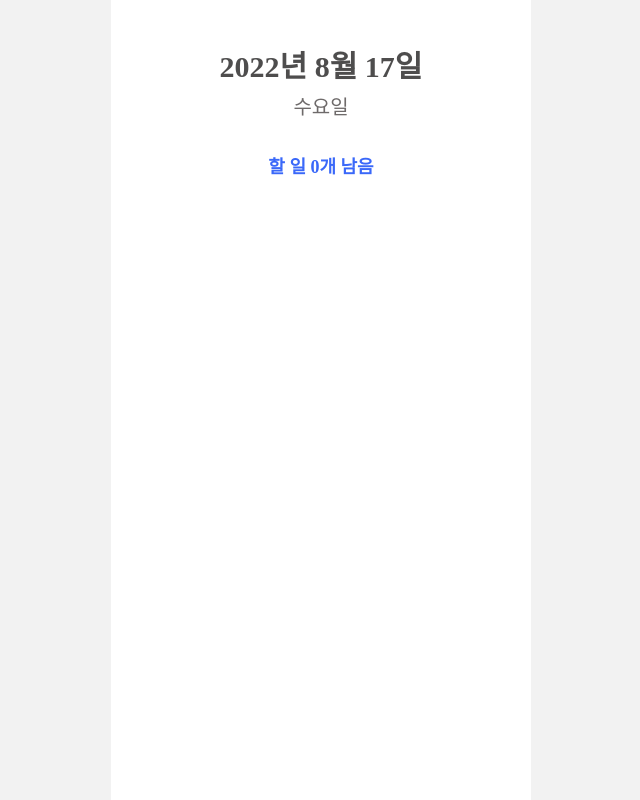
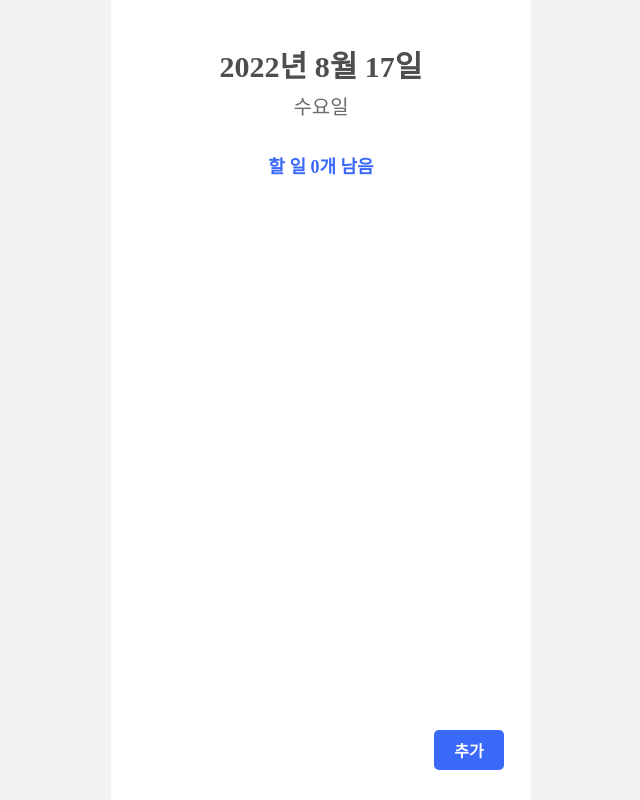
Before and after one commit to ShinjungOh/2022-todolist-challenge, a Next.js app in the folder 2022-08-16/: page /todolist in a window 1280 px wide. Shown: the whole page, without its empty margins (319-959 px from the left). Built offline with nearby package versions, Linux system fonts and the light colour scheme.

Commit message:
[ADD] TodoCreate 구현

```diff
--- /dev/null
+++ b/2022-08-16/lib/utils/getDateString.ts
@@ -0,0 +1,17 @@
+const getDateString = () => {
+  const today = new Date();
+
+  const dateString = today.toLocaleString('ko-KR', {
+    year: 'numeric',
+    month: 'long',
+    day: 'numeric',
+  });
+
+  const dayName = today.toLocaleString('ko-KR', {
+    weekday: 'long',
+  });
+
+  return { dateString, dayName };
+};
+
+export default getDateString;
--- a/2022-08-16/pages/todolist.tsx
+++ b/2022-08-16/pages/todolist.tsx
@@ -1,23 +1,47 @@
-import React from 'react';
+import React, { ChangeEvent, FormEvent, useState } from 'react';
 
-import { TodoHeader } from '@components/todo';
+import { TodoCreate, TodoHeader } from '@components/todo';
+
+import getDateString from '../lib/utils/getDateString';
+
+const {
+  dateString,
+  dayName,
+} = getDateString();
 
 const Todolist = () => {
-  const today = new Date();
+  const [isOpenCreate, setIsOpenCreate] = useState(false);
+  const [createInput, setCreateInput] = useState('');
 
-  const dateString = today.toLocaleString('ko-KR', {
-    year: 'numeric',
-    month: 'long',
-    day: 'numeric',
-  });
+  const onToggleIsOpenCreate = () => {
+    setIsOpenCreate((prev) => !prev);
+  };
 
-  const dayName = today.toLocaleString('ko-KR', {
-    weekday: 'long',
-  });
+  const onChangeCreateInput = (e: ChangeEvent<HTMLInputElement>) => {
+    const { value } = e.target;
+    setCreateInput(value);
+  };
+
+  const onSubmitCreate = (e: FormEvent<HTMLFormElement>) => {
+    e.preventDefault();
+    setIsOpenCreate(false);
+    setCreateInput('');
+  };
 
   return (
     <div>
-      <TodoHeader dateString={dateString} dayName={dayName} undoneTaskLength={0} />
+      <TodoHeader
+        dateString={dateString}
+        dayName={dayName}
+        undoneTaskLength={0}
+      />
+      <TodoCreate
+        isOpen={isOpenCreate}
+        onToggle={onToggleIsOpenCreate}
+        onChange={onChangeCreateInput}
+        onSubmit={onSubmitCreate}
+        value={createInput}
+      />
     </div>
   );
 };
--- /dev/null
+++ b/2022-08-16/ui/components/todo/TodoCreate.tsx
@@ -0,0 +1,76 @@
+import React, { ChangeEvent, FormEvent } from 'react';
+import styled from 'styled-components';
+
+interface Props {
+  isOpen: boolean;
+  onToggle: () => void;
+  onChange: (e: ChangeEvent<HTMLInputElement>) => void;
+  onSubmit: (e: FormEvent<HTMLFormElement>) => void;
+  value: string;
+}
+
+const TodoCreate = ({
+  isOpen,
+  onToggle,
+  onChange,
+  onSubmit,
+  value,
+}: Props) => (
+  <>
+    <CreateButton isOpen={isOpen} onClick={onToggle}>
+      {isOpen ? '닫기' : '추가'}
+    </CreateButton>
+    {
+      isOpen && (
+        <CreateContainer>
+          <CreateForm onSubmit={onSubmit}>
+            <Input onChange={onChange} value={value} placeholder="입력 후 Enter" />
+          </CreateForm>
+        </CreateContainer>
+      )
+    }
+  </>
+);
+
+export default TodoCreate;
+
+const CreateButton = styled.button<{isOpen: boolean}>`
+  width: 70px;
+  height: 40px;
+  background-color: #3a68f9;
+  color: white;
+  border: 1px none;
+  border-radius: 5px;
+  font-size: 16px;
+  font-weight: bold;
+  position: absolute;
+  bottom: 30px;
+  right: 27px;
+  cursor: pointer;
+  z-index: 5;
+  transition: 0.5s all ease-in;
+`;
+
+const CreateContainer = styled.div`
+  width: 100%;
+  height: 100px;
+  position: absolute;
+  bottom: 60px;
+  display: flex;
+  flex-direction: column;
+  justify-content: center;
+  align-items: center;
+`;
+
+const CreateForm = styled.form`
+`;
+
+const Input = styled.input`
+  width: 320px;
+  height: 40px;
+  padding: 10px;
+  background-color: white;
+  border: 1px solid #6e6a6a;
+  border-radius: 5px;
+  font-size: 16px;
+`;
--- a/2022-08-16/ui/components/todo/TodoHeader.tsx
+++ b/2022-08-16/ui/components/todo/TodoHeader.tsx
@@ -33,7 +33,7 @@ const Container = styled.div`
 
 const Title = styled.h1`
   font-size: 30px;
-  color: rgba(37, 36, 36, 0.81);
+  color: #252424CE;
   margin: 0;
   font-weight: bold;
 `;
--- a/2022-08-16/ui/components/todo/index.ts
+++ b/2022-08-16/ui/components/todo/index.ts
@@ -1 +1,2 @@
 export { default as TodoHeader } from '@components/todo/TodoHeader';
+export { default as TodoCreate } from '@components/todo/TodoCreate';
```
